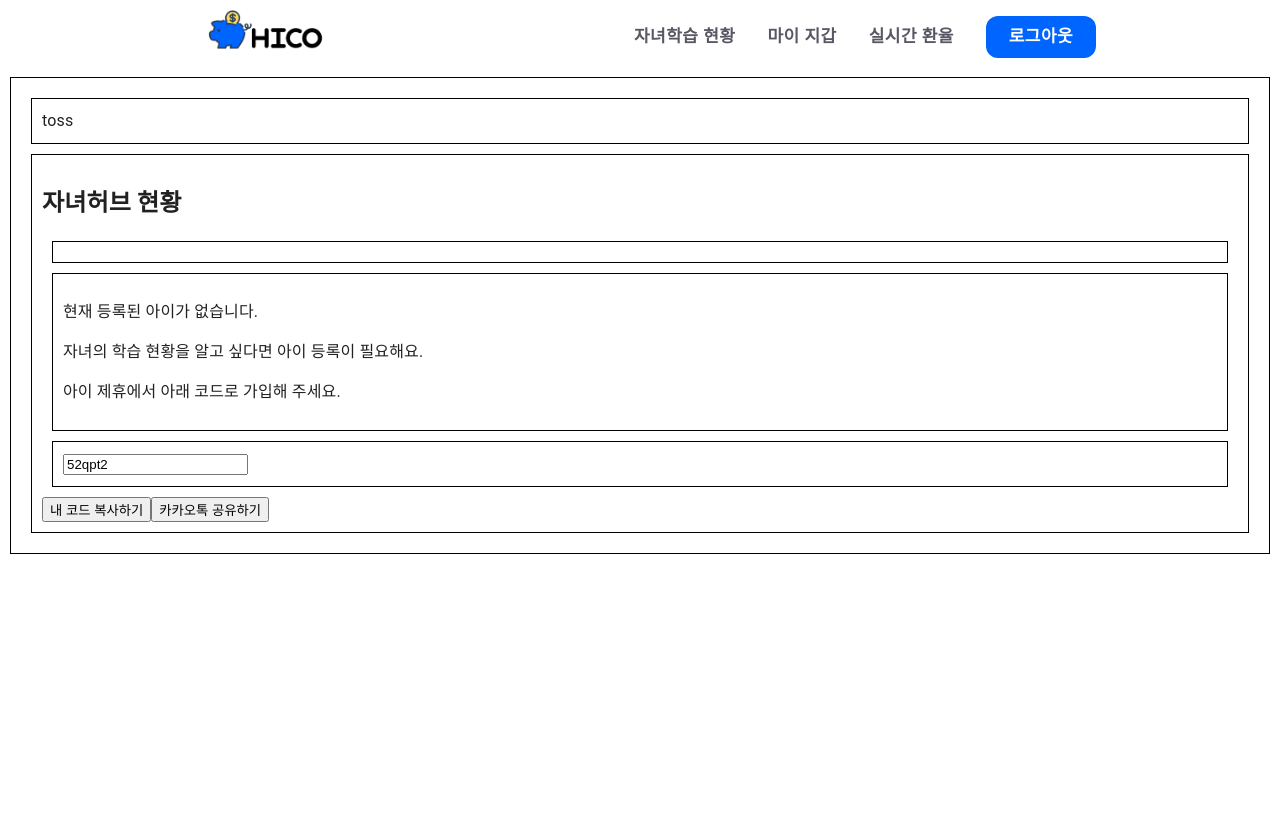
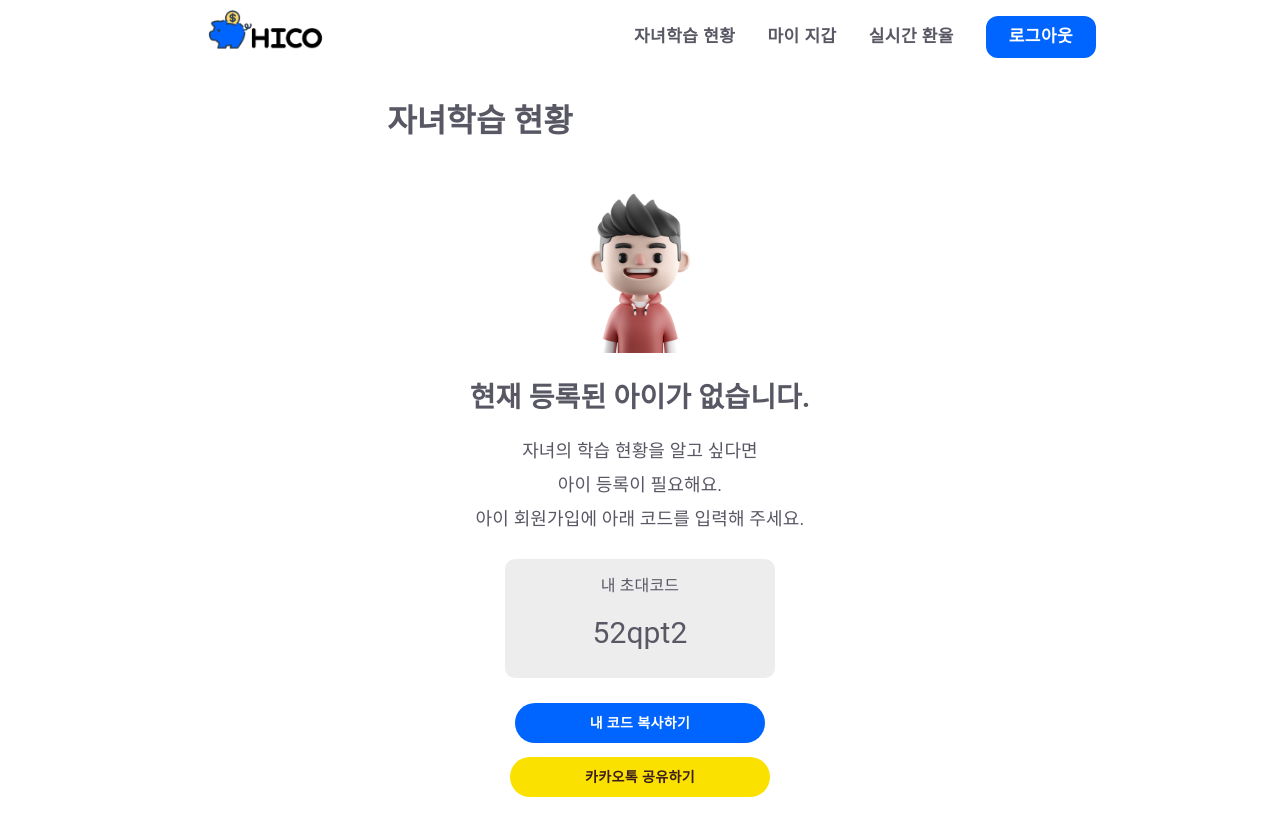
Before and after one commit to 22-bottle/ssafy_specific_pjt, a React (Create React App) app in the folder front/: page /mainparent/nochild in a window 1280 px wide. Before the commit the page ends 800 px from the top, so only its background shows below. Built offline with nearby package versions, Linux system fonts and the light colour scheme.

Commit message:
desgin: nochild 컴포넌트

```diff
--- a/front/src/components/mainparent/NoChild.tsx
+++ b/front/src/components/mainparent/NoChild.tsx
@@ -1,13 +1,13 @@
 import React from "react";
+import styles from './nochild.module.css';
+import Button from '@mui/material/Button';
+import boy from '../../assets/nochild_boy.png'
 
 const Nochild:React.FC= () => {
-    const styleObj = {
-        border: '1px solid black',
-        padding: '10px',
-        margin: '10px'
-      }
+
   // 초대코드 저장 변수
   const registCode = "52qpt2";
+
   // 코드 클립보드 저장 함수
   const handleCopyCode = () => {
     navigator.clipboard.writeText(registCode).then(() => {
@@ -17,36 +17,100 @@ const Nochild:React.FC= () => {
     });
   };
   return (
-        <div className="no-child-container" style={styleObj}>
-            <div className="header" style={styleObj}>
-                <div className="logo">toss</div>
-                {/* Other header elements */}
+    <div className={styles.container}>
+      <div className={styles.maintitle}>자녀학습 현황</div>
+      <div className={styles.materialContainer}>
+
+        {/* 이미지 */}
+        <div className={styles.image}>
+          <img src={boy} alt="boy" style={{ height: '180px', marginTop: 3 }} />
         </div>
 
-            <div className="no-child-content" style={styleObj}>
-                <h2>자녀허브 현황</h2>
-                <div className="no-child-illustration" style={styleObj}>
-                    {/* Illustration or image */}
-                    {/* <img src="/path-to-your-illustration.png" alt="No Child image" /> */}
+        {/* comment1 */}
+        <div className={styles.noregister}>현재 등록된 아이가 없습니다.</div>
+
+        {/* comment2 */}
+        <div className={styles.description}>
+          <div className={styles.subtext}>자녀의 학습 현황을 알고 싶다면</div>
+          <div className={styles.subtext}>아이 등록이 필요해요.</div>
+          <div className={styles.subtext}>아이 회원가입에 아래 코드를 입력해 주세요.</div>
         </div>
-                <div className="no-child-info" style={styleObj}>
-                    <p>현재 등록된 아이가 없습니다.</p>
-                    <p>자녀의 학습 현황을 알고 싶다면 아이 등록이 필요해요.</p>
-                    <p>아이 제휴에서 아래 코드로 가입해 주세요.</p>
+
+        {/* 초대코드 */}
+        <div className={styles.invitation}>
+          <div className={styles.invitationmain}>
+            <div className={styles.invitetext}>내 초대코드</div>
+            <div className={styles.invitecode}>{registCode}</div>
           </div>
-                <div className="registration-code" style={styleObj}>
-                    <input type="text" value={registCode} readOnly />
+
+          {/* 코드 복사 버튼 */}
+          <div className="buttoncopy">
+            <Button
+              variant="contained"
+              disableElevation
+              sx={{
+                width: '100%',
+                height: '40px',
+                fontSize: '14px',
+                marginTop: '25px',
+                paddingLeft: '75px',
+                paddingRight: '75px',
+                backgroundColor: '#0064FF',
+                borderRadius: '30px',
+                fontWeight: 'bold',
+              }}
+              onClick={handleCopyCode}>
+              내 코드 복사하기
+            </Button>
           </div>
-                <div className="action-buttons">
-                    <button onClick={handleCopyCode}>내 코드 복사하기</button>
-                    <button>카카오톡 공유하기</button>
+
+          {/* 코드 카카오톡 공유 */}
+          <div className="share">
+          <Button
+              variant="contained"
+              disableElevation
+              sx={{
+                width: '100%',
+                height: '40px',
+                fontSize: '14px',
+                marginTop: '14px',
+                marginBottom: '5px',
+                paddingLeft: '75px',
+                paddingRight: '75px',
+                backgroundColor: '#FAE100',
+                borderRadius: '30px',
+                fontWeight: 'bold',
+                color: '#3B1D1D',
+              }}
+              onClick={handleCopyCode}>
+              카카오톡 공유하기
+            </Button>
+          </div>
+
+          {/* <div className={styles.button}>
+            <Button
+              variant="contained"
+              disableElevation
+              sx={{
+                width: '100%',
+                height: '60px',
+                fontSize: '22px',
+                backgroundColor: '#0064FF',
+              }}
+            >
+              확인
+            </Button>
+          </div> */}
+          {/* .button {
+            display: flex;
+            justify-content: center;
+            margin-top: 161px;
+          } */}
+
+        </div>
       </div>
     </div>
 
-            <div className="footer">
-                {/* Footer content */}
-            </div>
-        </div>
   );
 };
 
```
Lines whose indentation alone changed are shown as unchanged.
